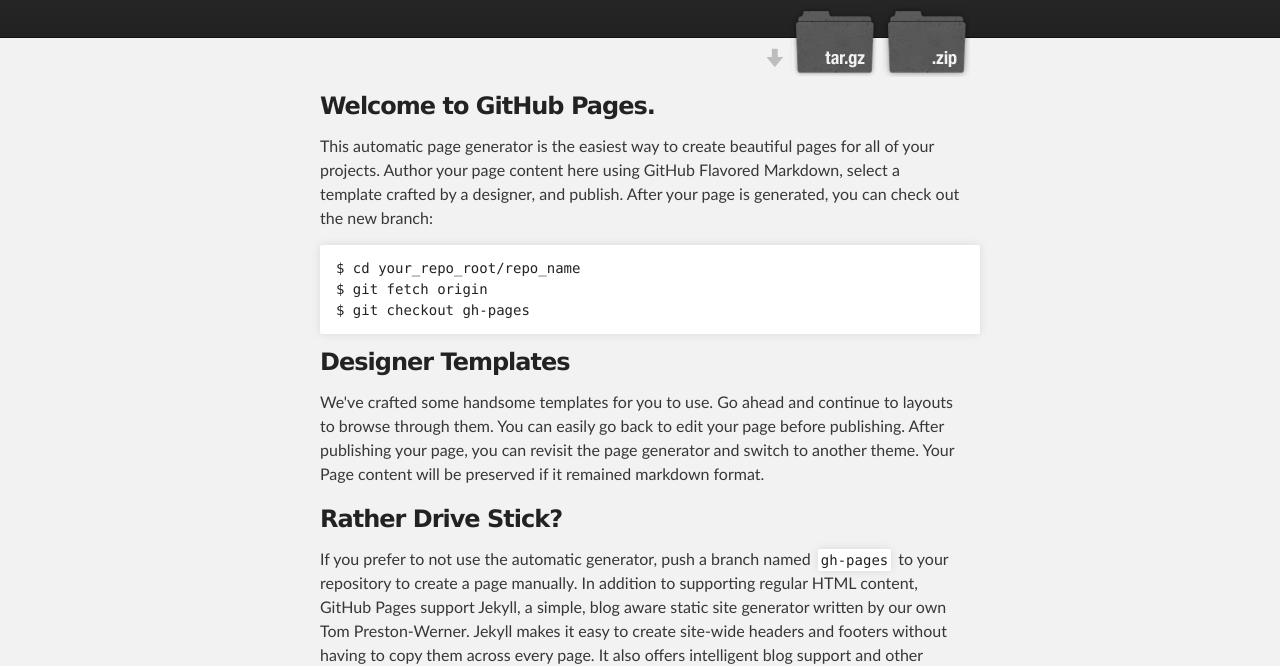
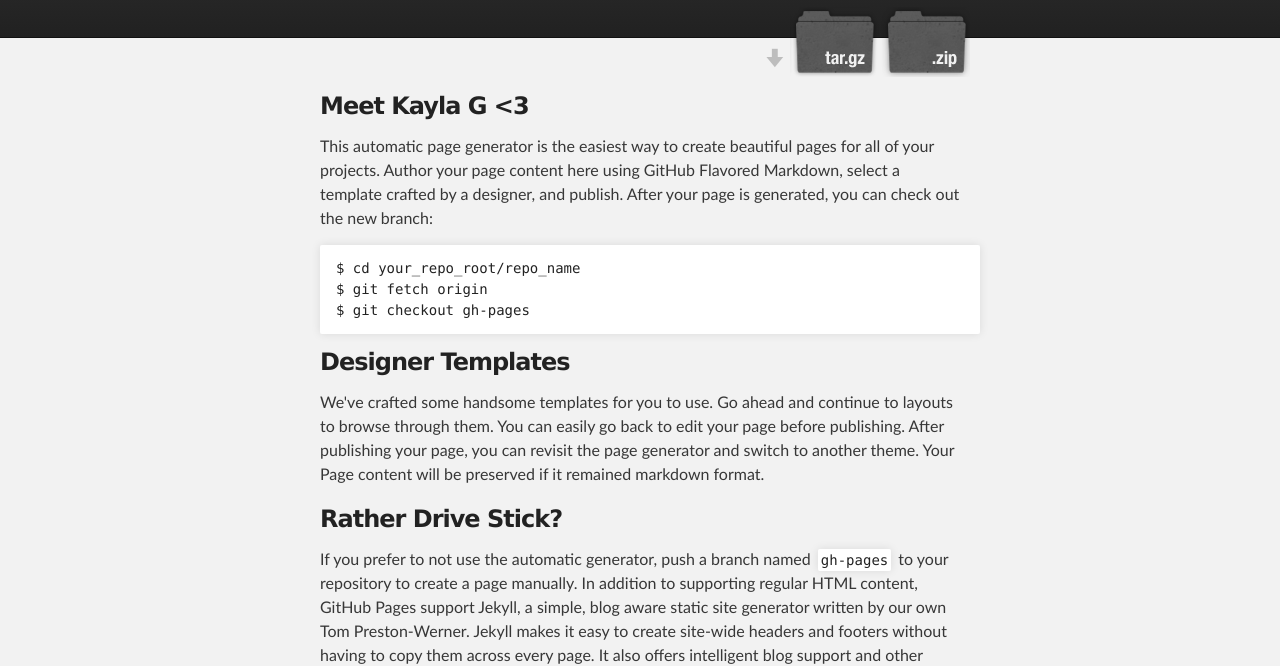
Before and after one commit to kaylamalay/kaylamalay, a plain HTML site: page index.html in a window 1280 px wide. Shown: the part 136-802 px from the top of the page. Drawn offline with Linux system fonts and the light colour scheme.

Commit message:
Update index.html

```diff
--- a/index.html
+++ b/index.html
@@ -31,7 +31,7 @@
     <!-- MAIN CONTENT -->
     <div id="main_content_wrap" class="outer">
       <section id="main_content" class="inner">
-        <h3>Welcome to GitHub Pages.</h3>
+        <h3>Meet Kayla G <3 </h3>
 
 <p>This automatic page generator is the easiest way to create beautiful pages for all of your projects. Author your page content here using GitHub Flavored Markdown, select a template crafted by a designer, and publish. After your page is generated, you can check out the new branch:</p>
 
```
